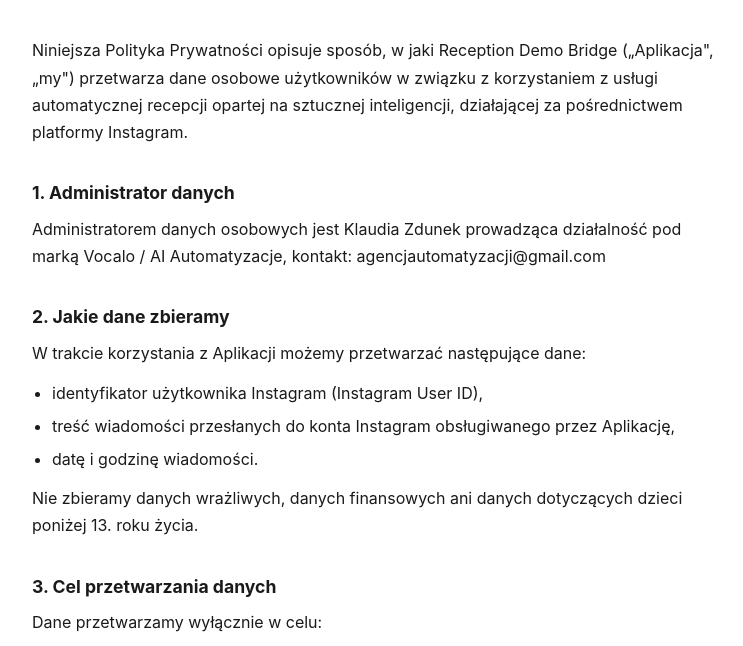
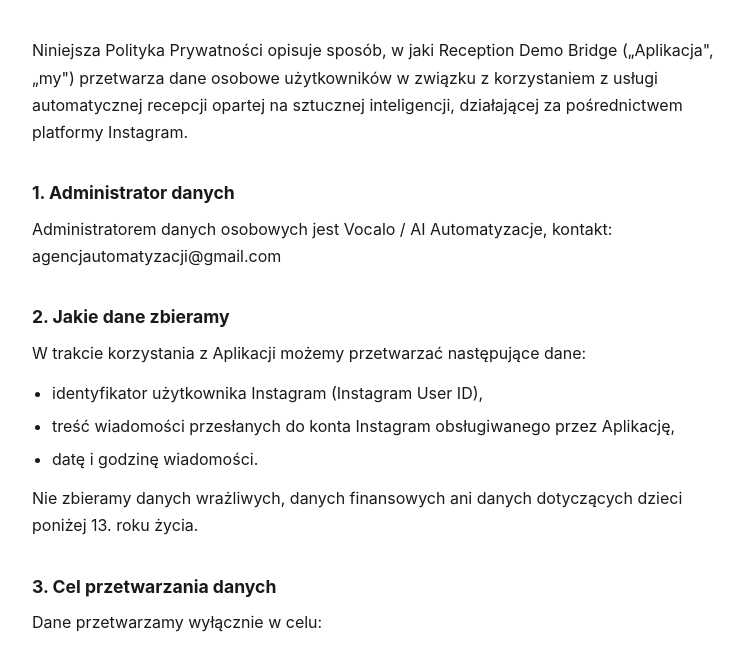
Before and after one commit to klaudiaautomation-cloud/privacy-policy, a plain HTML site: page index.html in a window 1280 px wide. Shown: the part 124-770 px from the top of the page, without its empty margins (258-1001 px from the left). Drawn offline with Linux system fonts and the light colour scheme.

Commit message:
Update index.html

```diff
--- a/index.html
+++ b/index.html
@@ -32,7 +32,7 @@
   <p>Niniejsza Polityka Prywatności opisuje sposób, w jaki Reception Demo Bridge („Aplikacja", „my") przetwarza dane osobowe użytkowników w związku z korzystaniem z usługi automatycznej recepcji opartej na sztucznej inteligencji, działającej za pośrednictwem platformy Instagram.</p>
 
   <h2>1. Administrator danych</h2>
-  <p>Administratorem danych osobowych jest Klaudia Zdunek prowadząca działalność pod marką Vocalo / AI Automatyzacje, kontakt: agencjautomatyzacji@gmail.com</p>
+  <p>Administratorem danych osobowych jest Vocalo / AI Automatyzacje, kontakt: agencjautomatyzacji@gmail.com</p>
 
   <h2>2. Jakie dane zbieramy</h2>
   <p>W trakcie korzystania z Aplikacji możemy przetwarzać następujące dane:</p>
```
